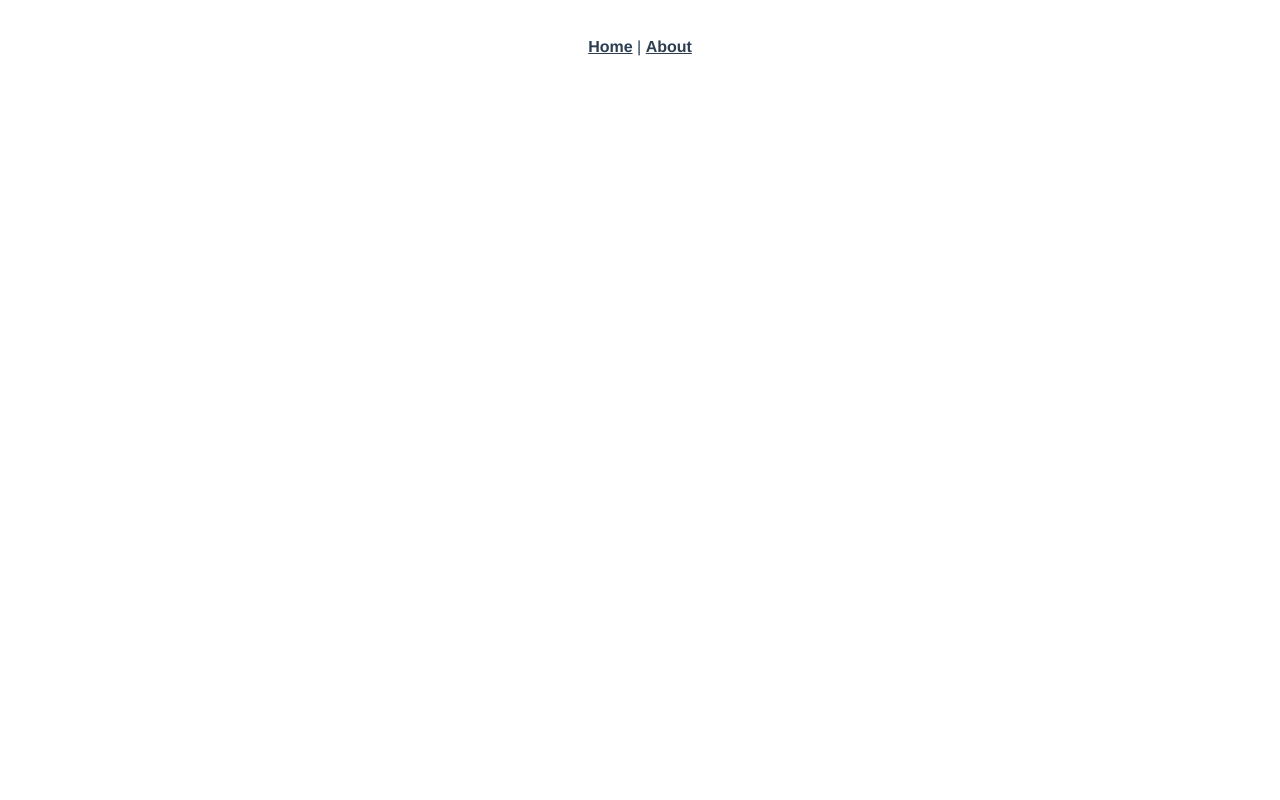
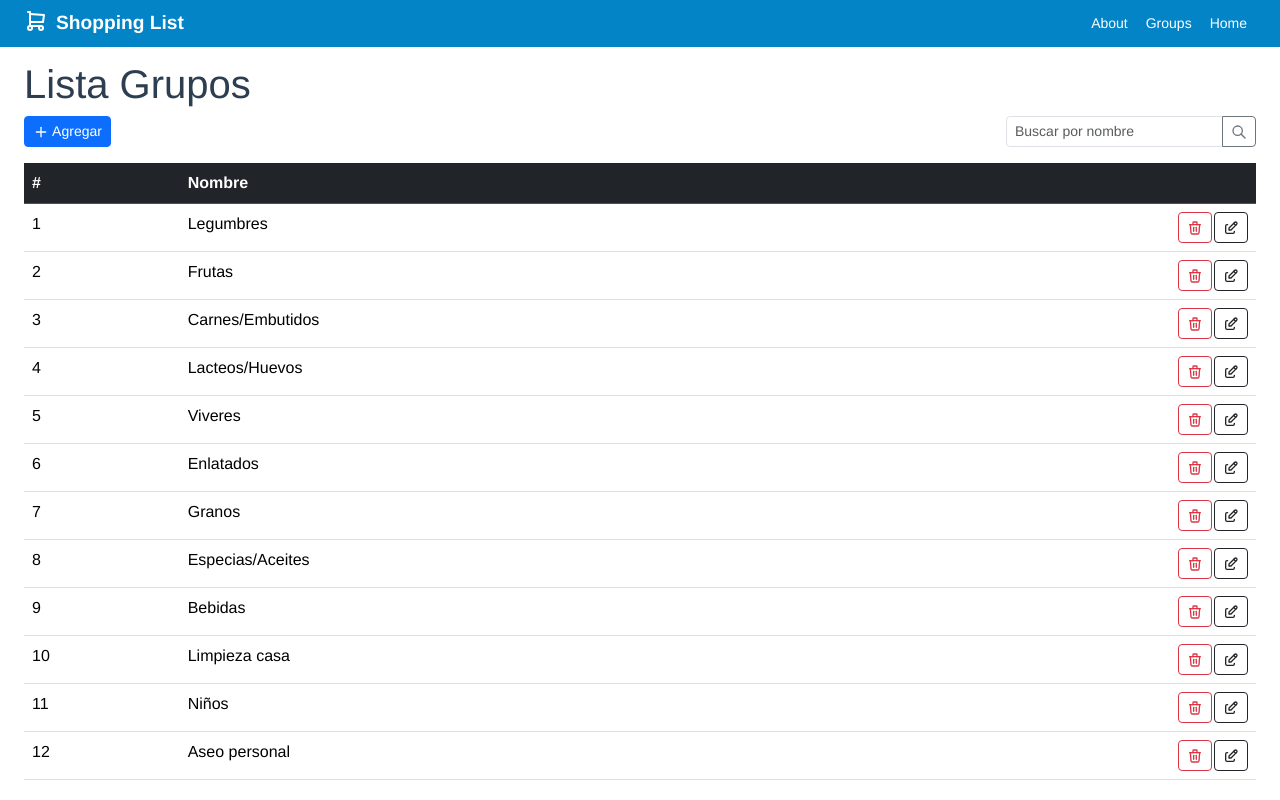
Before and after one commit to jncruz-dev/diplomado-vue-practica02, a Vue app: page /groups in a window 1280 px wide. Before the commit this address had no page. Built offline with nearby package versions, Linux system fonts and the light colour scheme; data requests are answered from the project's data file.

Commit message:
Add groups view

```diff
--- a/package.json
+++ b/package.json
@@ -7,8 +7,10 @@
     "build": "vue-cli-service build"
   },
   "dependencies": {
+    "axios": "^1.7.2",
     "core-js": "^3.8.3",
     "vue": "^3.2.13",
+    "vue-axios": "^3.5.2",
     "vue-router": "^4.0.3",
     "vuex": "^4.0.0"
   },
--- a/public/index.html
+++ b/public/index.html
@@ -6,6 +6,9 @@
     <meta name="viewport" content="width=device-width,initial-scale=1.0">
     <link rel="icon" href="<%= BASE_URL %>favicon.ico">
     <title><%= htmlWebpackPlugin.options.title %></title>
+
+    <link href="https://cdn.jsdelivr.net/npm/bootstrap@5.3.3/dist/css/bootstrap.min.css" rel="stylesheet" integrity="sha384-QWTKZyjpPEjISv5WaRU9OFeRpok6YctnYmDr5pNlyT2bRjXh0JMhjY6hW+ALEwIH" crossorigin="anonymous">
+<script src="https://cdn.jsdelivr.net/npm/bootstrap@5.3.3/dist/js/bootstrap.bundle.min.js" integrity="sha384-YvpcrYf0tY3lHB60NNkmXc5s9fDVZLESaAA55NDzOxhy9GkcIdslK1eN7N6jIeHz" crossorigin="anonymous"></script>
   </head>
   <body>
     <noscript>
--- a/src/App.vue
+++ b/src/App.vue
@@ -1,30 +1,34 @@
 <template>
-  <nav>
-    <router-link to="/">Home</router-link> |
-    <router-link to="/about">About</router-link>
-  </nav>
-  <router-view/>
+  <Menu>
+    <router-link class="btn btn-sm" to="/">Home</router-link>
+    <router-link class="btn btn-sm" to="/groups">Groups</router-link>
+    <router-link class="btn btn-sm" to="/about">About</router-link>
+  </Menu>
+  <div class="main px-4">
+    <router-view />
+  </div>
 </template>
+
+<script>
+import Menu from './components/Menu.vue';
+
+export default {
+  name: 'App',
+  components: {
+    Menu
+  }
+}
+</script>
 
 <style lang="scss">
 #app {
   font-family: Avenir, Helvetica, Arial, sans-serif;
   -webkit-font-smoothing: antialiased;
   -moz-osx-font-smoothing: grayscale;
-  text-align: center;
   color: #2c3e50;
 }
 
-nav {
-  padding: 30px;
-
-  a {
-    font-weight: bold;
-    color: #2c3e50;
-
-    &.router-link-exact-active {
-      color: #42b983;
-    }
-  }
+.main {
+  padding-top: 60px;
 }
 </style>
--- /dev/null
+++ b/src/components/Menu.vue
@@ -0,0 +1,63 @@
+<template>
+  <div class="navbar px-4">
+    <div class="logo">
+      <svg xmlns="http://www.w3.org/2000/svg" width="24" height="24" viewBox="0 0 24 24" fill="none"
+        stroke="currentColor" stroke-width="2" stroke-linecap="round" stroke-linejoin="round"
+        class="icon icon-tabler icons-tabler-outline icon-tabler-shopping-cart">
+        <path stroke="none" d="M0 0h24v24H0z" fill="none" />
+        <path d="M6 19m-2 0a2 2 0 1 0 4 0a2 2 0 1 0 -4 0" />
+        <path d="M17 19m-2 0a2 2 0 1 0 4 0a2 2 0 1 0 -4 0" />
+        <path d="M17 17h-11v-14h-2" />
+        <path d="M6 5l14 1l-1 7h-13" />
+      </svg>
+      Shopping List
+    </div>
+    <div class="d-flex flex-row-reverse">
+      <slot></slot>
+    </div>
+  </div>
+</template>
+
+<script>
+export default {
+  name: 'Menu',
+}
+</script>
+
+<style>
+.navbar {
+  display: flex;
+  justify-content: space-between;
+  align-items: center;
+  background-color: #0284c7;
+  color: white;
+  position: fixed;
+  width: 100%;
+  top: 0;
+  left: 0;
+  z-index: 1000;
+  margin-bottom: 20px;
+}
+
+.navbar a {
+  color: white;
+  text-decoration: none;
+  display: inline-block;
+}
+
+.navbar a:hover {
+  background-color: #38bdf8;
+}
+
+.navbar .logo {
+  display: flex;
+  gap: .5rem;
+  font-size: 1.2em;
+  font-weight: bold;
+}
+
+.navbar .menu {
+  display: flex;
+  padding-right: 20px;
+}
+</style>
--- /dev/null
+++ b/src/components/Modal.vue
@@ -0,0 +1,69 @@
+<template>
+  <div v-if="isVisible" class="modal-overlay" @click.self="close">
+    <div class="modal-content">
+      <button class="modal-close" @click="close">&times;</button>
+      <slot></slot>
+    </div>
+  </div>
+</template>
+
+<script>
+export default {
+  name: 'Modal',
+  props: {
+    show: {
+      type: Boolean,
+      required: true
+    }
+  },
+  computed: {
+    isVisible() {
+      return this.show;
+    }
+  },
+  methods: {
+    close() {
+      this.$emit('update:show', false);
+    }
+  }
+}
+</script>
+
+<style scoped>
+.modal-overlay {
+  position: fixed;
+  top: 0;
+  left: 0;
+  right: 0;
+  bottom: 0;
+  background-color: rgba(0, 0, 0, 0.5);
+  display: flex;
+  align-items: center;
+  justify-content: center;
+  z-index: 1000;
+  box-sizing: border-box;
+
+}
+
+.modal-content {
+  box-sizing: border-box;
+  background-color: #fff;
+  padding: 20px 40px 20px 20px;
+  border-radius: 8px;
+  max-width: 500px;
+  width: 100%;
+  max-height: 100%;
+  position: relative;
+  overflow-y: auto;
+}
+
+.modal-close {
+  position: absolute;
+  top: 20px;
+  right: 10px;
+  background: none;
+  border: none;
+  font-size: 1.5em;
+  cursor: pointer;
+}
+</style>
--- a/src/main.js
+++ b/src/main.js
@@ -3,4 +3,11 @@ import App from './App.vue'
 import router from './router'
 import store from './store'
 
-createApp(App).use(store).use(router).mount('#app')
+import axios from 'axios'
+import VueAxios from 'vue-axios'
+
+createApp(App)
+  .use(store)
+  .use(router)
+  .use(VueAxios, axios)
+  .mount('#app')
--- a/src/router/index.js
+++ b/src/router/index.js
@@ -1,11 +1,17 @@
 import { createRouter, createWebHistory } from 'vue-router'
 import HomeView from '../views/HomeView.vue'
+import GroupView from '../views/group/GroupView.vue'
 
 const routes = [
   {
     path: '/',
     name: 'home',
     component: HomeView
+  },
+  {
+    path: '/groups',
+    name: 'groups',
+    component: GroupView
   },
   {
     path: '/about',
--- a/src/store/index.js
+++ b/src/store/index.js
@@ -2,8 +2,12 @@ import { createStore } from 'vuex'
 
 export default createStore({
   state: {
+    baseUrl: process.env.VUE_APP_API_URL
   },
   getters: {
+    getBaseUrl(state) {
+      return state.baseUrl
+    }
   },
   mutations: {
   },
--- /dev/null
+++ b/src/views/group/AddGroupView.vue
@@ -0,0 +1,34 @@
+<template>
+  <div>
+    <h1>Agregar grupo</h1>
+    <form @submit.prevent="submitForm()">
+
+    </form>
+  </div>
+</template>
+
+<script>
+export default {
+  name: 'AddClient',
+  data() {
+    return {}
+  },
+  methods: {
+    submitForm() {
+      console.log('submitForm')
+      /*if (this.validateForm()) {
+        // Enviar los datos al servidor
+        this.save();
+        // Reiniciar el formulario
+        this.form = {
+          nombre: '',
+          telefono: '',
+          direccion: ''
+        };
+      }*/
+    },
+  }
+}
+</script>
+
+<style lang="scss" scoped></style>
--- /dev/null
+++ b/src/views/group/GroupView.vue
@@ -0,0 +1,125 @@
+<template>
+  <div>
+    <Modal v-model:show="showModalAdd">
+      <AddGroupView />
+    </Modal>
+
+    <h1>Lista Grupos</h1>
+    <div>
+      <button class="btn btn-sm btn-primary" @click="showModalAdd = true">
+        <svg xmlns="http://www.w3.org/2000/svg" width="16" height="16" viewBox="0 0 24 24" fill="none"
+          stroke="currentColor" stroke-width="2" stroke-linecap="round" stroke-linejoin="round"
+          class="icon icon-tabler icons-tabler-outline icon-tabler-plus">
+          <path stroke="none" d="M0 0h24v24H0z" fill="none" />
+          <path d="M12 5l0 14" />
+          <path d="M5 12l14 0" />
+        </svg>
+        Agregar
+      </button>
+
+      <div class="input-group input-group-sm mb-3" style="float: right; width: 250px;">
+        <input type="search" class="form-control" placeholder="Buscar por nombre" v-model="textToSearch"
+          @search="search()">
+        <button class="btn btn-outline-secondary" type="button" id="button-search" @click="search()">
+          <svg xmlns="http://www.w3.org/2000/svg" width="16" height="16" viewBox="0 0 24 24" fill="none"
+            stroke="currentColor" stroke-width="2" stroke-linecap="round" stroke-linejoin="round"
+            class="icon icon-tabler icons-tabler-outline icon-tabler-search">
+            <path stroke="none" d="M0 0h24v24H0z" fill="none" />
+            <path d="M10 10m-7 0a7 7 0 1 0 14 0a7 7 0 1 0 -14 0" />
+            <path d="M21 21l-6 -6" />
+          </svg>
+        </button>
+      </div>
+    </div>
+    <table class="table mt-3">
+      <thead class="table-dark">
+        <tr>
+          <th>#</th>
+          <th>Nombre</th>
+          <th></th>
+        </tr>
+      </thead>
+      <tbody>
+        <tr v-for="(group, index) in groupsList" :key="index">
+          <td>{{ 1 + index }}</td>
+          <td>{{ group.name }}</td>
+          <td>
+            <div class="d-flex flex-row-reverse" style="gap: 2px;">
+              <button type="button" class="btn btn-sm btn-outline-dark">
+                <svg xmlns="http://www.w3.org/2000/svg" width="16" height="16" viewBox="0 0 24 24" fill="none"
+                  stroke="currentColor" stroke-width="2" stroke-linecap="round" stroke-linejoin="round"
+                  class="icon icon-tabler icons-tabler-outline icon-tabler-edit">
+                  <path stroke="none" d="M0 0h24v24H0z" fill="none" />
+                  <path d="M7 7h-1a2 2 0 0 0 -2 2v9a2 2 0 0 0 2 2h9a2 2 0 0 0 2 -2v-1" />
+                  <path d="M20.385 6.585a2.1 2.1 0 0 0 -2.97 -2.97l-8.415 8.385v3h3l8.385 -8.415z" />
+                  <path d="M16 5l3 3" />
+                </svg>
+              </button>
+              <button type="button" class="btn btn-sm btn-outline-danger">
+                <svg xmlns="http://www.w3.org/2000/svg" width="16" height="16" viewBox="0 0 24 24" fill="none"
+                  stroke="currentColor" stroke-width="2" stroke-linecap="round" stroke-linejoin="round"
+                  class="icon icon-tabler icons-tabler-outline icon-tabler-trash">
+                  <path stroke="none" d="M0 0h24v24H0z" fill="none" />
+                  <path d="M4 7l16 0" />
+                  <path d="M10 11l0 6" />
+                  <path d="M14 11l0 6" />
+                  <path d="M5 7l1 12a2 2 0 0 0 2 2h8a2 2 0 0 0 2 -2l1 -12" />
+                  <path d="M9 7v-3a1 1 0 0 1 1 -1h4a1 1 0 0 1 1 1v3" />
+                </svg>
+              </button>
+            </div>
+          </td>
+        </tr>
+      </tbody>
+    </table>
+  </div>
+</template>
+
+<script>
+import { mapGetters } from 'vuex'
+import Modal from '@/components/Modal.vue'
+import AddGroupView from './AddGroupView.vue'
+
+export default {
+  name: 'Group',
+  data() {
+    return {
+      currentPage: 1,
+      showModalAdd: false,
+      showModalEdit: false,
+      groupsList: [],
+      textToSearch: ''
+    }
+  },
+  components: {
+    Modal,
+    AddGroupView
+  },
+  methods: {
+    getList() {
+      const self = this;
+      this.axios.get(this.baseUrl + '/groups?q=' + this.textToSearch)
+        .then(response => {
+          console.log(response);
+          self.groupsList = response.data;
+        })
+        .catch(error => {
+          console.log(error);
+        });
+    },
+    search() {
+      this.getList();
+    },
+  },
+  computed: {
+    ...mapGetters(['getBaseUrl']),
+    baseUrl() {
+      console.log('baseUrl');
+      return this.getBaseUrl;
+    }
+  },
+  mounted() {
+    this.getList();
+  }
+}
+</script>
```
Also changed, not shown: 1 other file (tests, documents, lock files or other folders).
